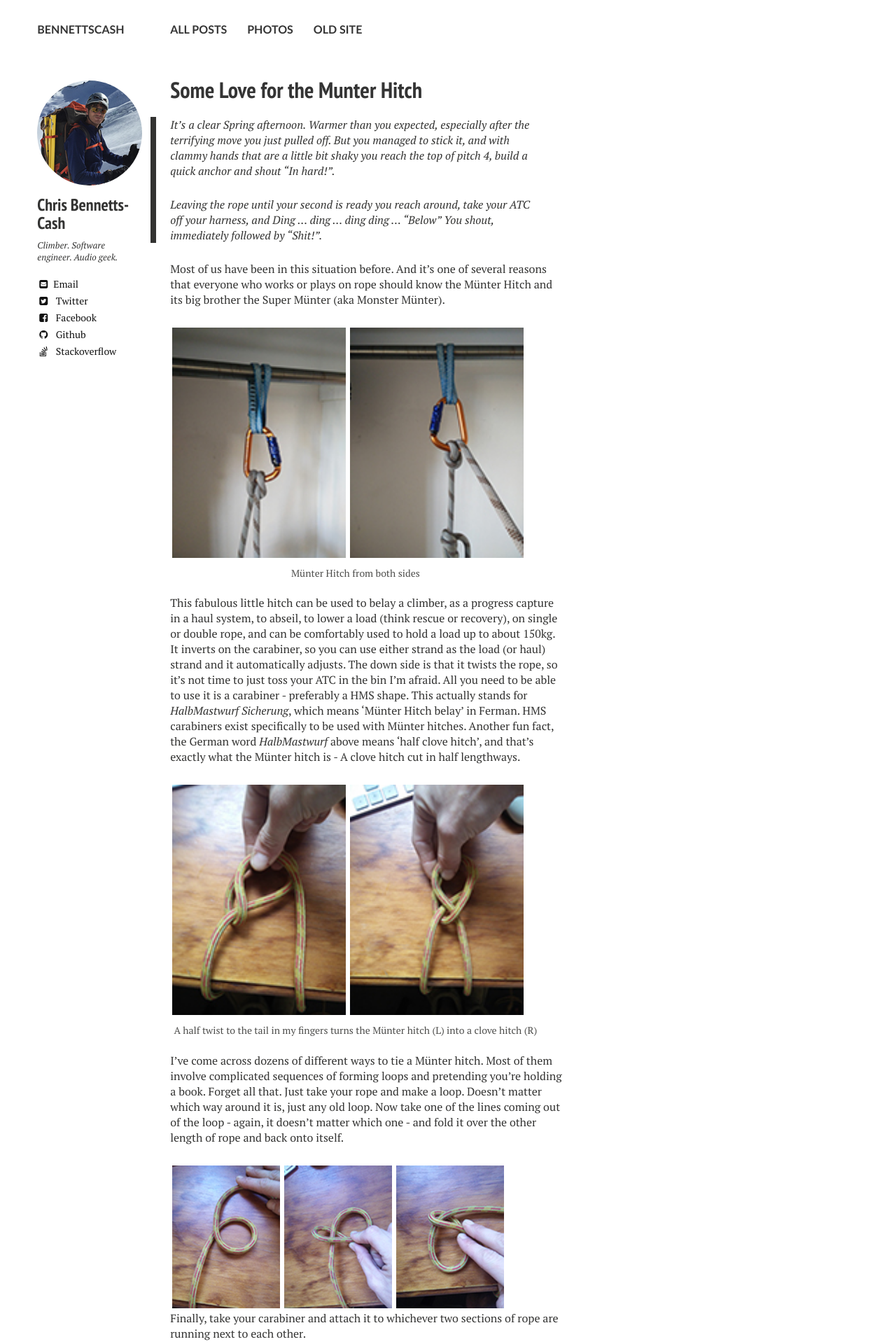
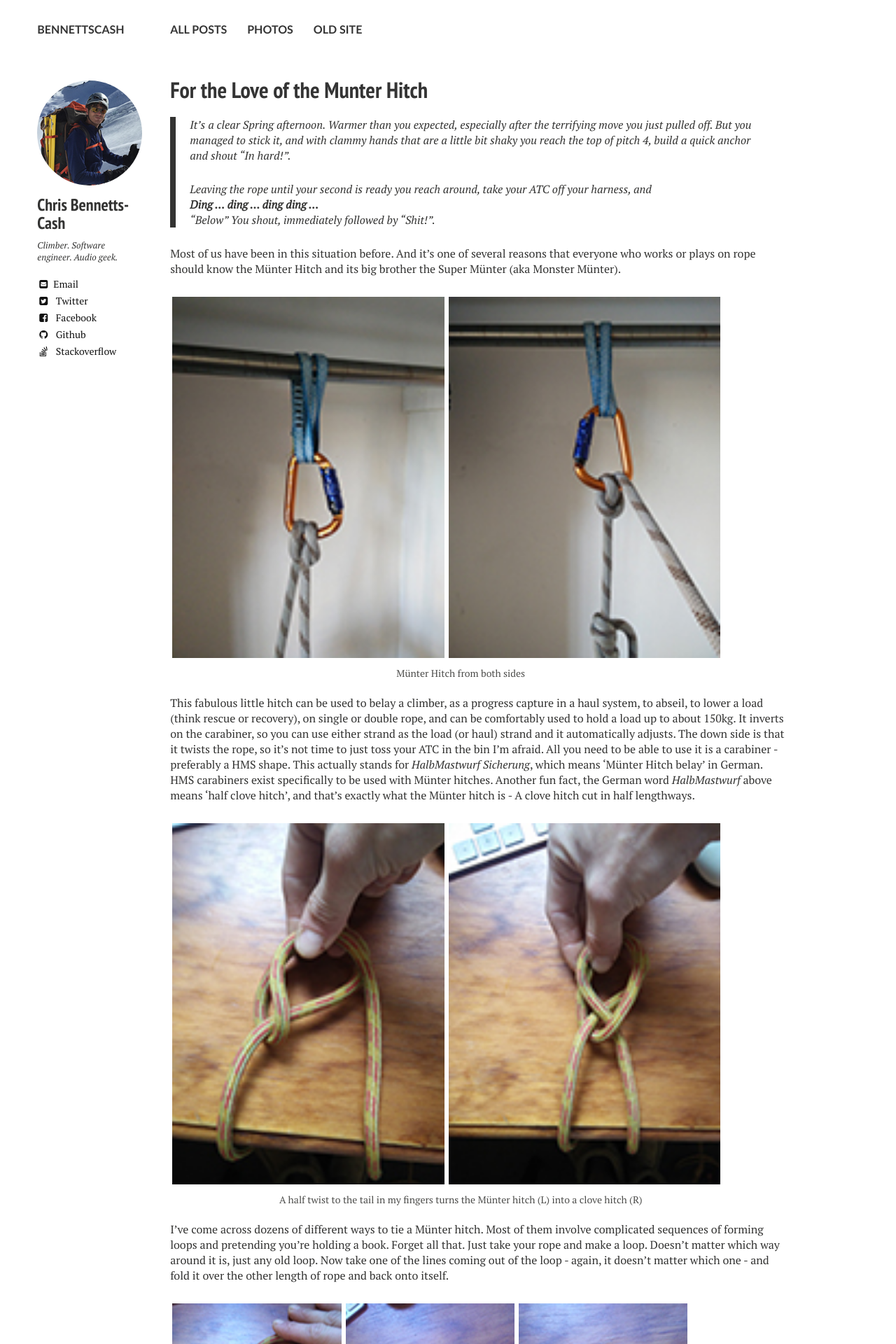
Before and after one commit to chris-bc/site, a Jekyll site: the page built from _posts/2016-07-17-some-love-for-the-munter-hitch.md, in a window 1280 px wide. Shown: the top 1920 px of the page at 70% size. Built offline with Jekyll 4.4.1, drawn with Linux system fonts in a browser that asks for light colours; nearby versions of some CDN libraries; some of the changed text lies outside the part shown.

Commit message:
Fix layout

```diff
--- a/_posts/2016-07-17-some-love-for-the-munter-hitch.md
+++ b/_posts/2016-07-17-some-love-for-the-munter-hitch.md
@@ -1,6 +1,6 @@
 ---
 layout: post
-title: "Some Love for the Munter Hitch"
+title: "For the Love of the Munter Hitch"
 modified:
 categories: posts
 excerpt: A reminder and guide for anyone who plays or works on rope about the fabulous Münter Hitch
@@ -12,8 +12,8 @@ date: 2016-07-17T20:15:57+10:00
 >
 > It's a clear Spring afternoon. Warmer than you expected, especially after the terrifying move you just pulled off. But you managed to stick it, and with clammy hands that are a little bit shaky you reach the top of pitch 4, build a quick anchor and shout *"In hard!"*.
 >
-> Leaving the rope until your second is ready you reach around, take your ATC off your harness, and
-> *Ding ... ding ... ding ding ...*
+> Leaving the rope until your second is ready you reach around, take your ATC off your harness, and<br />
+> **Ding ... ding ... ding ding ...**<br />
 > *"Below"* You shout, immediately followed by *"Shit!"*.
 >
 
@@ -27,7 +27,7 @@ date: 2016-07-17T20:15:57+10:00
 
 <br />
 This fabulous little hitch can be used to belay a climber, as a progress capture in a haul system, to abseil, to lower a load (think rescue or recovery), on single or double rope, and can be comfortably used to hold a load up to about 150kg. It inverts on the carabiner, so you can use either strand as the load (or haul) strand and it automatically adjusts. The down side is that it twists the rope, so it's not time to just toss your ATC in the bin I'm afraid.
-All you need to be able to use it is a carabiner - preferably a HMS shape. This actually stands for *HalbMastwurf Sicherung*, which means 'Münter Hitch belay' in Ferman. HMS carabiners exist specifically to be used with Münter hitches. Another fun fact, the German word *HalbMastwurf* above means 'half clove hitch', and that's exactly what the Münter hitch is - A clove hitch cut in half lengthways.
+All you need to be able to use it is a carabiner - preferably a HMS shape. This actually stands for *HalbMastwurf Sicherung*, which means 'Münter Hitch belay' in German. HMS carabiners exist specifically to be used with Münter hitches. Another fun fact, the German word *HalbMastwurf* above means 'half clove hitch', and that's exactly what the Münter hitch is - A clove hitch cut in half lengthways.
 
 <figure class="half">
 	<a href="/images/2016-munter/munter-3.jpg"><img src="/images/2016-munter/munter-3-thumb.jpg" /></a>
--- a/_sass/page.scss
+++ b/_sass/page.scss
@@ -231,17 +231,17 @@ $button-size: 1.5rem;
 	.post,
 	.page {
 		@include container;
-		@include grid(12,10);
+		@include grid(12,9);
 		@include prefix(12,1);
 		@include suffix(12,1);
 		margin-bottom: 2em;
 		@media #{$small} {
-			@include grid(12,6);
+/*			@include grid(12,6);*/
 			@include prefix(12,0);
 			@include suffix(12,0);
 		}
 		@media #{$x-large} {
-			@include grid(12,4.5);
+/*			@include grid(12,4.5);*/
 		}
 	}
 }
--- a/_sass/typography.scss
+++ b/_sass/typography.scss
@@ -108,7 +108,8 @@ figcaption {
    ========================================================================== */
 
 blockquote {
-	margin-left: -28px;
+//	margin-left: -28px;
+	margin-left: 0px;
 	padding-left: 20px;
 	border-left: 8px solid $border-color;
 	font-family: $alt-font;
```
Also changed, not shown: 12 other files.
